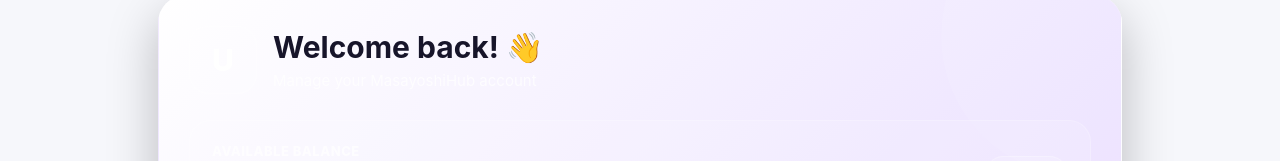
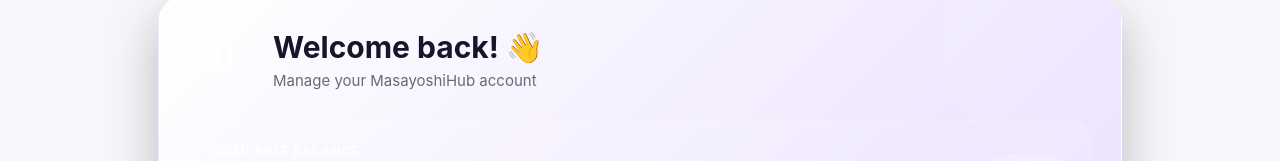
Before and after one commit to justiceeby4/Masayoshihub, a Next.js app: page /dashboard in a window 1280 px wide. Shown: the part 198-359 px from the top of the page. Built offline with nearby package versions, Linux system fonts and the light colour scheme; no server answers.

Commit message:
Update page.tsx

```diff
--- a/app/dashboard/page.tsx
+++ b/app/dashboard/page.tsx
@@ -162,7 +162,7 @@
               <p
                 style={{
                   margin: "7px 0 0",
-                  color: "rgba(255,255,255,0.75)",
+                  color: "#6b6878",
                   fontSize: "15px",
                 }}
               >
```
